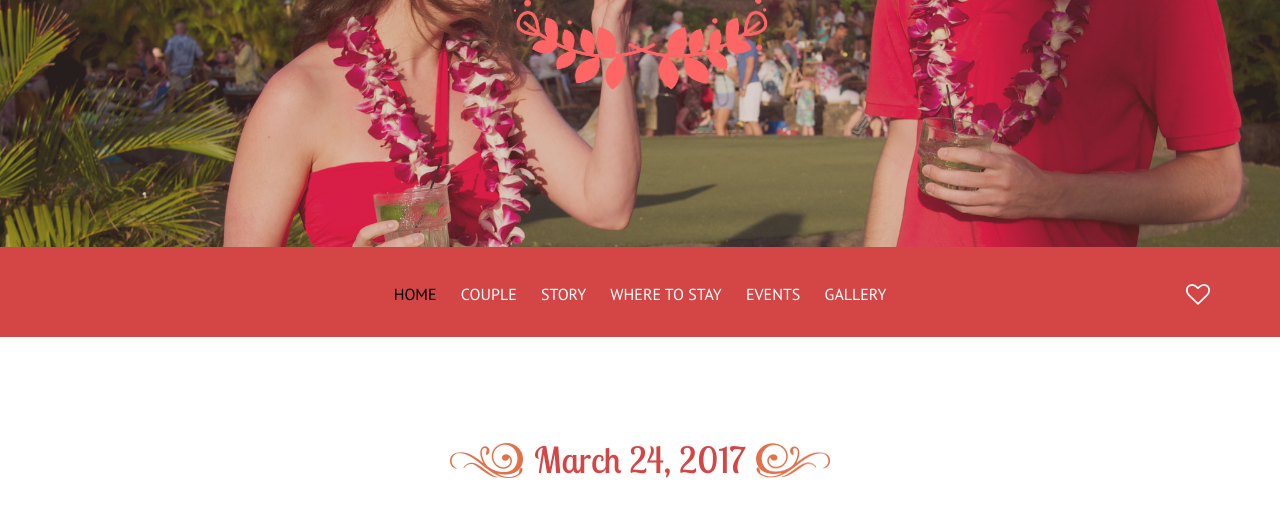
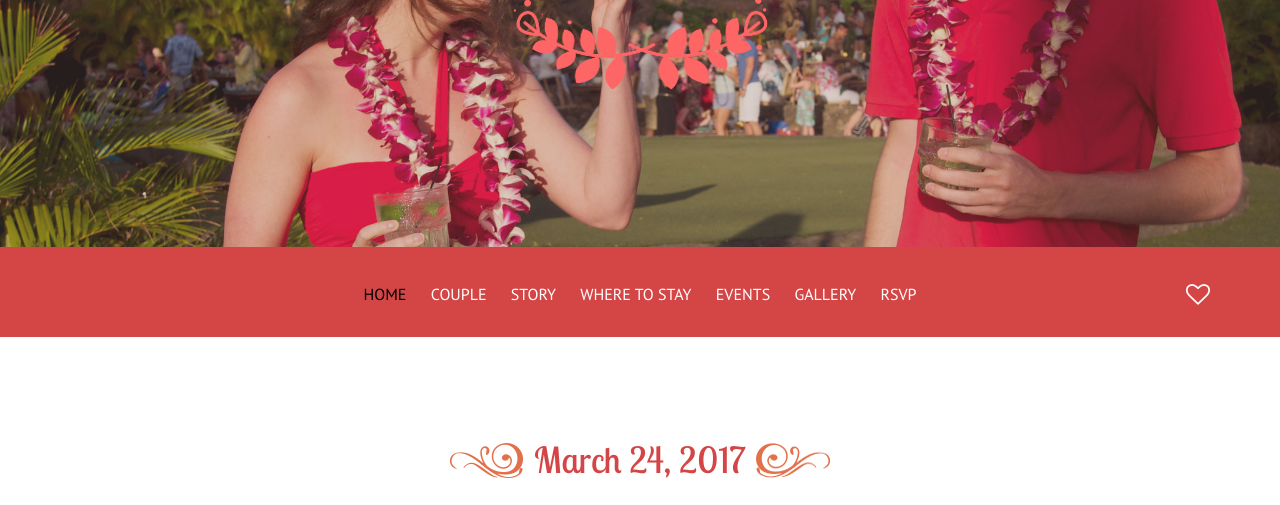
Before and after one commit to maletor/ellisandlauren, a plain HTML site: page index.html in a window 1280 px wide. Shown: the part 295-800 px from the top of the page. Drawn offline with Linux system fonts and the light colour scheme; some packages are replaced by stand-ins of ours.

Commit message:
add rsvp

```diff
--- a/index.html
+++ b/index.html
@@ -68,6 +68,7 @@
                 <li><a href="#people">Where to Stay</a></li>
                 <li><a href="#events">Events</a></li>
                 <li><a href="#gallery">Gallery</a></li>
+                <li><a href="http://ellisandlauren.anrsvp.com">RSVP</a></li>
               </ul>
             </div>
           </div>
```
